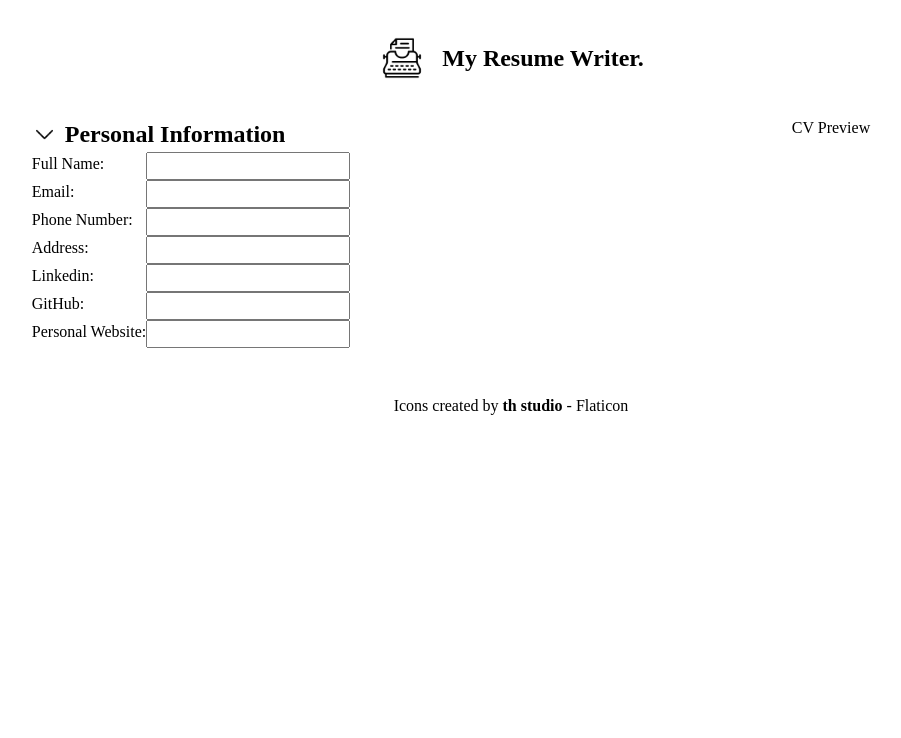
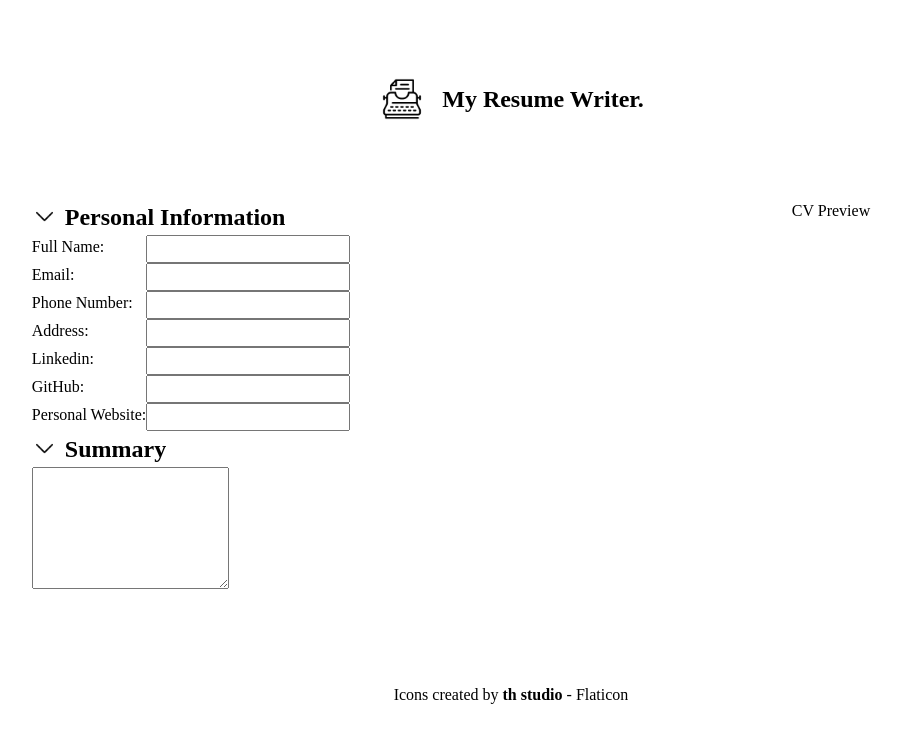
Before and after one commit to verobelo/cv-creator, a React (Vite) app in the folder cv-creator/: page / in a window 1280 px wide. Shown: the top 738 px of the page, without its empty margins (129-1030 px from the left). Built offline with nearby package versions, Linux system fonts and the light colour scheme; a web font is replaced by a local one.

Commit message:
Add Summary section

```diff
--- a/cv-creator/src/App.jsx
+++ b/cv-creator/src/App.jsx
@@ -16,7 +16,8 @@ function CVForm() {
   return (
     <div className="cv-form">
       <PersonalInfoForm />
-      {/*<Summary />
+      <Summary />
+      {/*
     <SkillsList />
     <ExperienceList />
     <ProjectsList />
@@ -28,8 +29,8 @@ function CVForm() {
 function PersonalInfoForm() {
   return (
     <section className="personal-info">
-      <div className="personal-info header">
-        <img src="./public/down-arrow.png" width={25} height={25} />
+      <div className="personal-info__header header">
+        <img src="/down-arrow.png" width={25} height={25} />
         <h1>Personal Information</h1>
       </div>
       <div className="personal-info__form">
@@ -67,12 +68,19 @@ function PersonalInfoForm() {
 }
 
 function Summary() {
-  <section className="summary">
-    <div className="summary header">
-      <img src="./public/down-arrow.png" width={25} height={25} />
-      <h1>Personal Information</h1>
-    </div>
-  </section>;
+  return (
+    <section className="summary">
+      <div className="summary__header header">
+        <img src="/down-arrow.png" width={25} height={25} />
+        <h1>Summary</h1>
+      </div>
+      <div className="summary__form">
+        <label>
+          <textarea name="summary" value="" rows={5} />
+        </label>
+      </div>
+    </section>
+  );
 }
 
 function CVPreview() {
```
